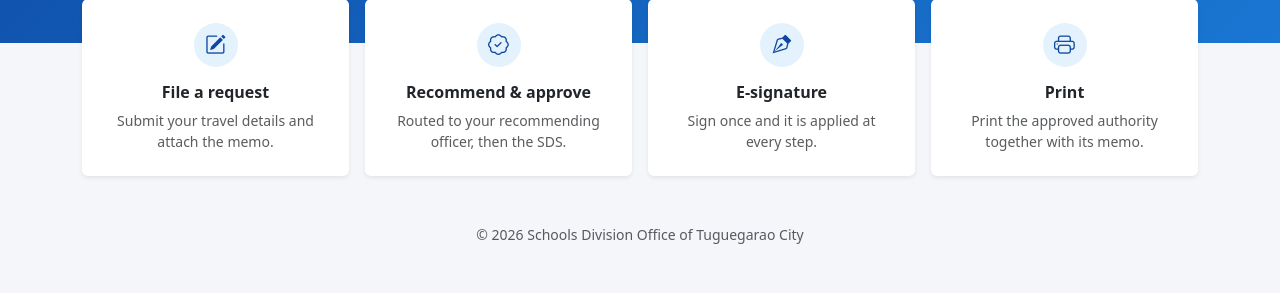
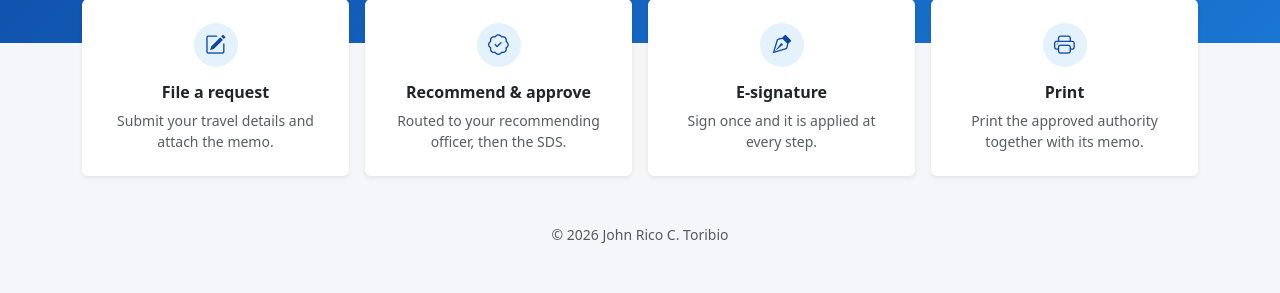
Before and after one commit to lgnricooo/travel_authority, a Laravel app: page / in a window 1280 px wide. Shown: the part 540-833 px from the top of the page. Run offline with Laravel 12, Linux system fonts and the light colour scheme.

Commit message:
Update welcome.blade.php

```diff
--- a/resources/views/welcome.blade.php
+++ b/resources/views/welcome.blade.php
@@ -52,6 +52,6 @@
   </div>
 </section>
 
-<footer class="text-center text-muted small py-5">© {{ date('Y') }} Schools Division Office of Tuguegarao City</footer>
+<footer class="text-center text-muted small py-5">© {{ date('Y') }} John Rico C. Toribio</footer>
 </body>
 </html>
```
